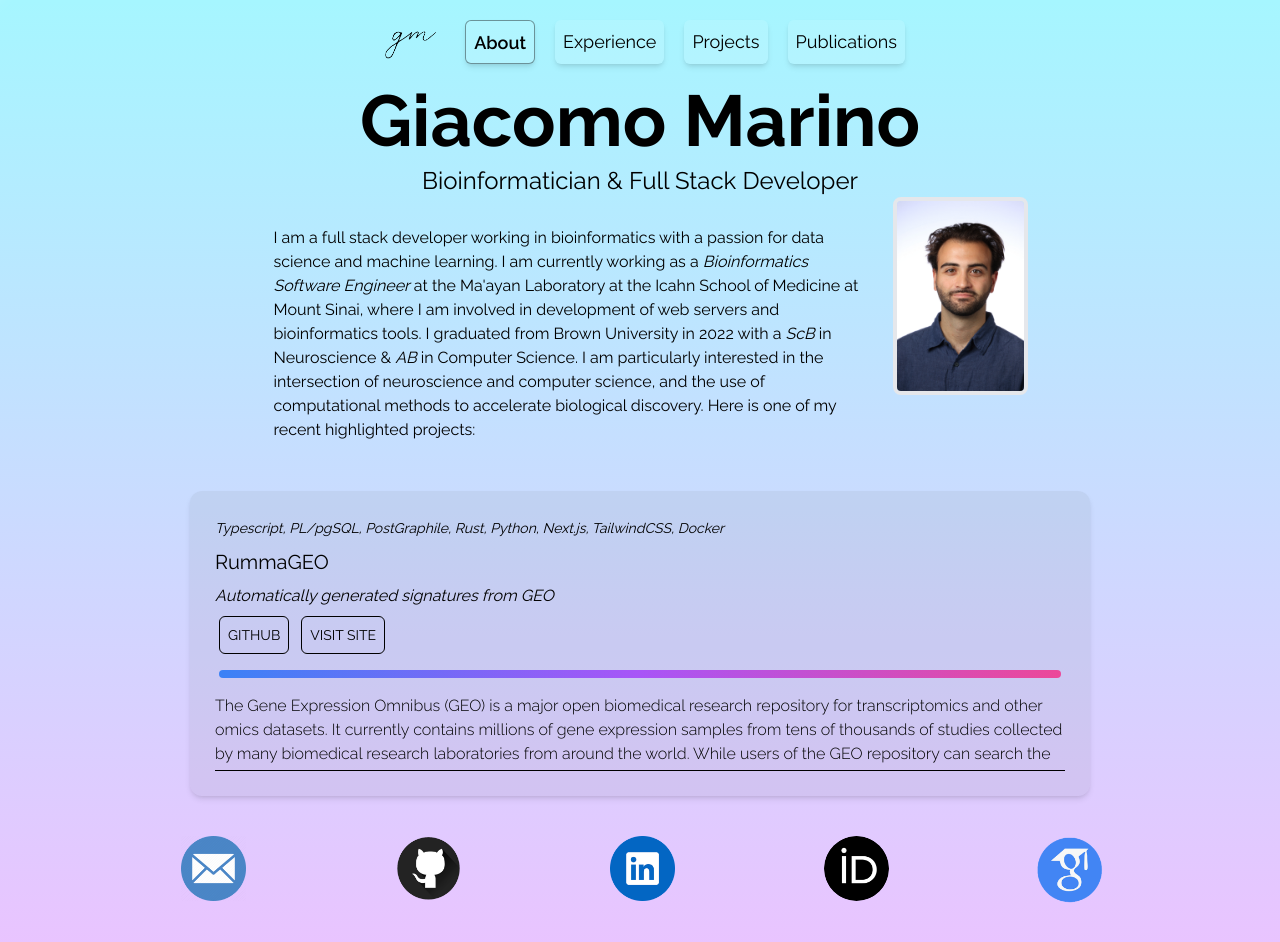
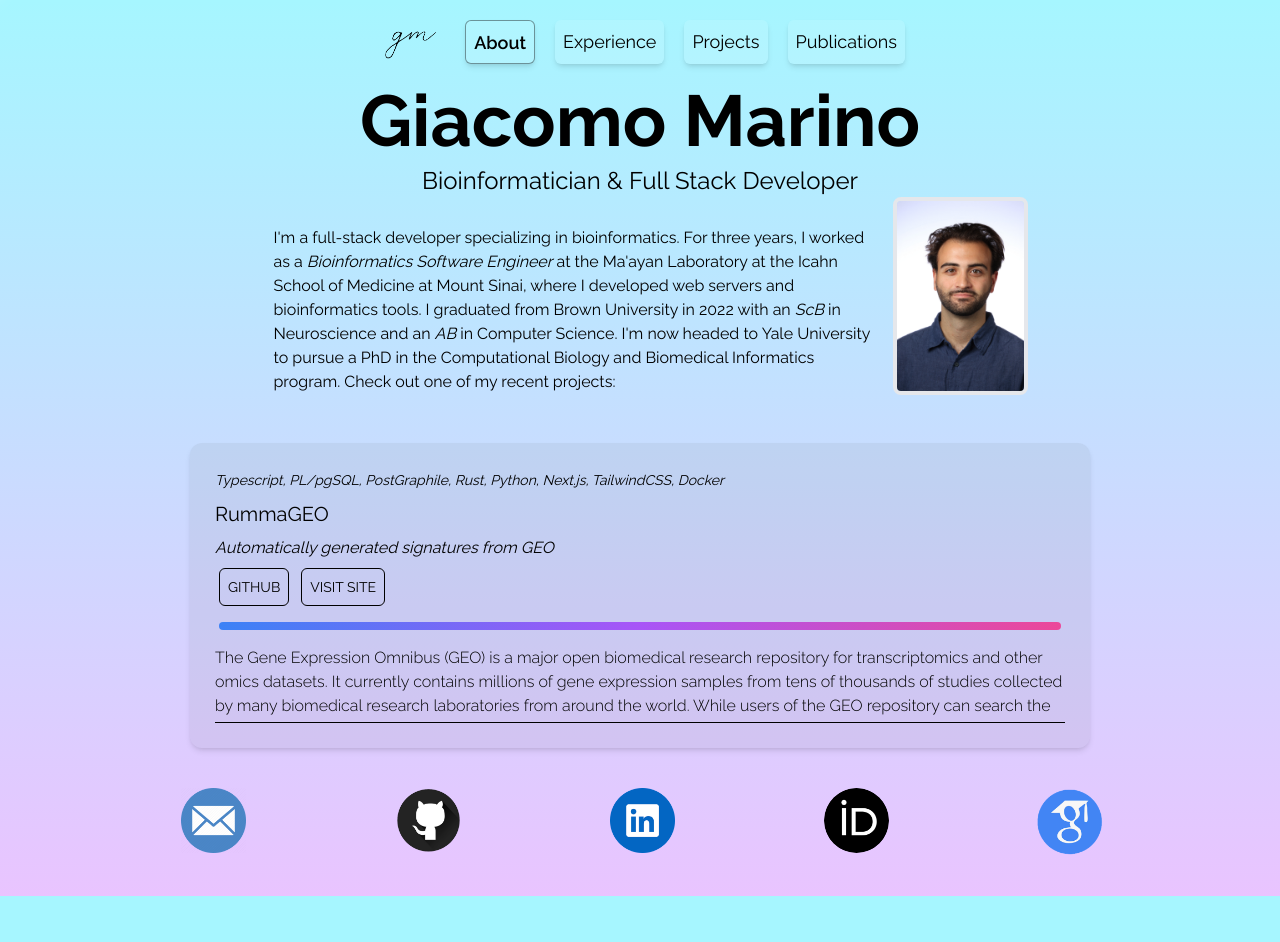
Before and after one commit to giacomomarino/gm-site, a Next.js app: page / in a window 1280 px wide. After the commit the page ends 896 px from the top, so only its background shows below. Built offline with nearby package versions, Linux system fonts and the light colour scheme.

Commit message:
update phd

```diff
--- a/src/app/experience/page.tsx
+++ b/src/app/experience/page.tsx
@@ -12,11 +12,14 @@ export default function Experience() {
             <p className="text-light">Brooklyn, NY | giacomobmarino@gmail.com</p>
         </div>
         <div className="text-justify">
-        <h2 className="text-4xl mb-2">Education</h2>
-        <p className="text-lg"><b>Brown University</b>, Neuroscience <i>ScB</i> & Computer Science <i>AB</i>, May 2022</p>
-        <ul className="list-disc ml-5 mb-2">
-            <li>Magna Cum Laude</li>
-        </ul>
+
+
+            <h2 className="text-4xl mb-2">Education</h2>
+            <p className="text-lg"><b>Yale University</b>, <i>PhD</i> Computational Biology and Biomedical Informatics, August 2025 - Current</p>
+            <p className="text-lg"><b>Brown University</b>, Neuroscience <i>ScB</i> & Computer Science <i>AB</i>, May 2022</p>
+            <ul className="list-disc ml-5 mb-2">
+                <li>Magna Cum Laude</li>
+            </ul>
 
         <p className="text-lg"><b>Phillips Academy Andover</b>, June 2018</p>
         <ul className="list-disc ml-5 mb-2">
@@ -27,7 +30,7 @@ export default function Experience() {
 
         <h2 className="text-4xl mb-2 mt-3">Work Experience</h2>
 
-        <p className="text-lg"><b><a href="https://labs.icahn.mssm.edu/maayanlab/" target="_blank"><u>Ma&apos;ayan Lab</u></a>, Icahn School of Medicine, Mount Sinai </b> | New York, NY (July 2022-Current)</p>
+        <p className="text-lg"><b><a href="https://labs.icahn.mssm.edu/maayanlab/" target="_blank"><u>Ma&apos;ayan Lab</u></a>, Icahn School of Medicine, Mount Sinai </b> | New York, NY (July 2022-June 2025)</p>
         <p className="text-lg"><i>Bioinformatics Software Engineer</i></p>
         <ul className="list-disc ml-5 mb-2">
             <li>Developed multiple full stack web applications published in several high-impact scientific journals</li>
--- a/src/app/page.tsx
+++ b/src/app/page.tsx
@@ -13,20 +13,15 @@ export default function Home() {
         <div className="flex flex-col sm:flex-row sm:flex-wrap mb-2 justify-center">
           <div className="w-full sm:w-2/3 md:w-2/4 lg:w-2/4 p-3">
             <p className="mb-5 mt-2 p-2 rounded border border-black border-opacity-0 dark:border-opacity-0 dark:border-white hover:bg-opacity-5 hover:border-opacity-20 hover:-opacity-90 hover:translate-x-1 hover:translate-y-1 hover:shadow-lg transition-all transition-duration:2s">
-              I am a full stack developer working in bioinformatics with a
-              passion for data science and machine learning. I am currently
-              working as a{" "}
-              <span style={{ fontStyle: "italic" }}>
-                Bioinformatics Software Engineer
-              </span>{" "}
-              at the Ma&apos;ayan Laboratory at the Icahn School of Medicine at
-              Mount Sinai, where I am involved in development of web servers and
-              bioinformatics tools. I graduated from Brown University in 2022
-              with a <i>ScB </i> in Neuroscience & <i>AB </i> in Computer
-              Science. I am particularly interested in the intersection of
-              neuroscience and computer science, and the use of computational
-              methods to accelerate biological discovery. Here is one of my
-              recent highlighted projects:
+            I'm a full-stack developer specializing in bioinformatics. For three years, I worked as a{" "}
+            <span style={{ fontStyle: "italic" }}>
+              Bioinformatics Software Engineer
+            </span>{" "}
+            at the Ma&apos;ayan Laboratory at the Icahn School of Medicine at Mount Sinai, where I developed web servers and bioinformatics tools.
+
+            I graduated from Brown University in 2022 with an <i>ScB</i> in Neuroscience and an <i>AB</i> in Computer Science. I'm now headed to Yale University to pursue a PhD in the Computational Biology and Biomedical Informatics program.
+
+            Check out one of my recent projects:
             </p>
           </div>
           <div className="w-full sm:w-auto justify-center items-center">
```
Also changed, not shown: 1 other file (tests, documents, lock files or other folders).
